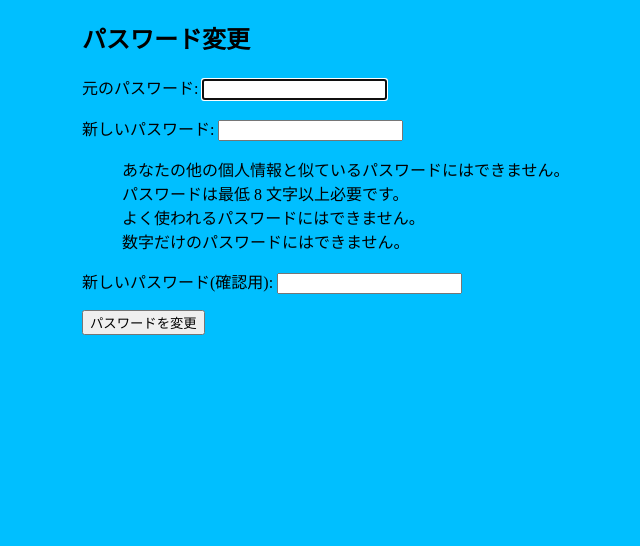
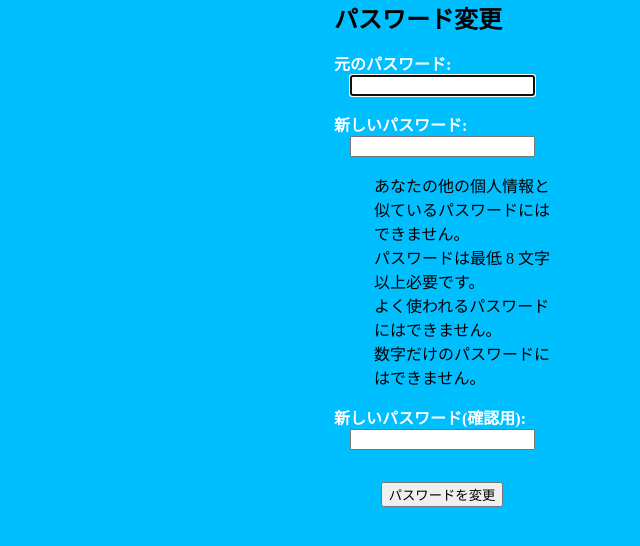
Before and after one commit to TeamB-2025W/sakumonkun, a Django app: page /accounts/change-password/ in a window 1280 px wide. Shown: the part 68-614 px from the top of the page, without its empty margins (198-838 px from the left). Run offline with Django 4.2, Linux system fonts and the light colour scheme; parts of the project's set-up code (start-up, migrations or seed data) failed here and were passed over.

Commit message:
[add] パスワード変更画面のスタイルを調整

```diff
--- a/project/account/templates/account/change_password.html
+++ b/project/account/templates/account/change_password.html
@@ -1,8 +1,8 @@
 {% extends "app/header_base.html" %}
 
 {% block content %}
-<h2>パスワード変更</h2>
-<form method="post">
+<h2 class="change-password">パスワード変更</h2>
+<form class="change-password" method="post">
     {% csrf_token %}
     {{ form.as_p }}
     <button type="submit">パスワードを変更</button>
--- a/project/app/static/css/style.css
+++ b/project/app/static/css/style.css
@@ -181,6 +181,7 @@ div.profile-edit {
 .login-block,
 .profile-edit > *,
 .login-form,
+.change-password,
 .register > * {
   width: 216px;
   margin: 0 auto;
@@ -192,11 +193,12 @@ h1.login-block {
   color: #fff;
 }
 
-.login-form > * ,
-.register-form > * ,
+.login-form > *,
+.register-form > *,
 form.profile-edit > *,
-.login-form > p > * ,
-.profile-edit > p > * ,
+.login-form > p > *,
+form.change-password > p > *,
+.profile-edit > p > *,
 .register-form > div > * {
   margin: 0 auto;
   display: block;
@@ -212,6 +214,7 @@ form.profile-edit > button {
 
 .login-form > p > label,
 form.profile-edit > p > label,
+form.change-password > p > label,
 .register-form > div > label {
   color: #fff;
   margin-top: 12px;
@@ -274,6 +277,7 @@ p.logout {
   text-align: center;
 }
 
+form.change-password > button,
 form.logout > button {
   margin: 32px auto;
   display: block;
```
